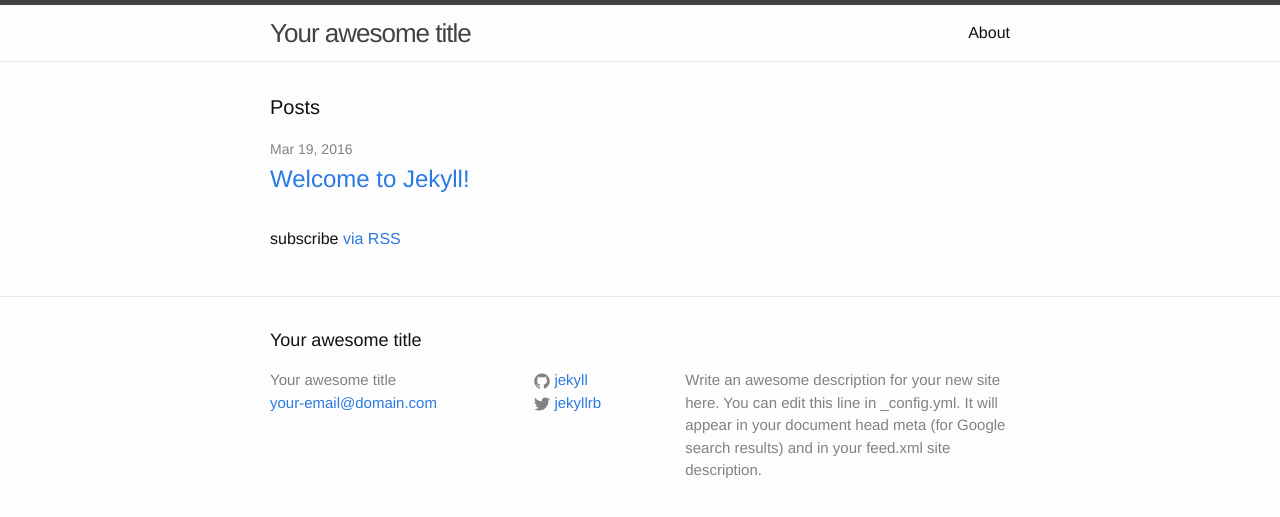
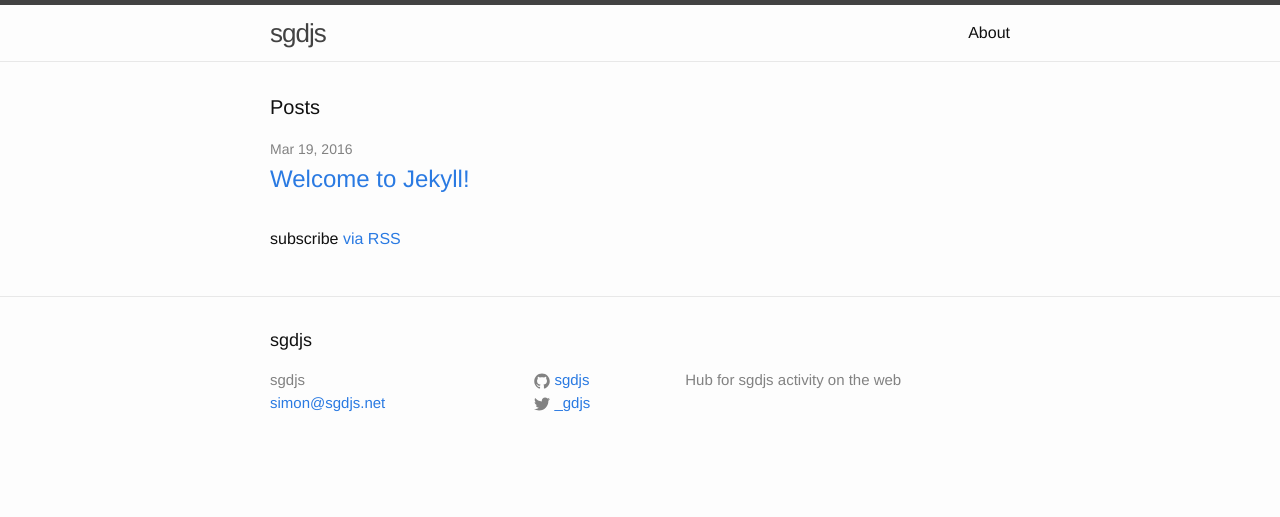
Before and after one commit to sgdjs/sgdjs.github.io, a Jekyll site: the page built from index.html, in a window 1280 px wide. Shown: the top 517 px of the page. Built offline with Jekyll 4.4.1, drawn with Linux system fonts in a browser that asks for light colours.

Commit message:
Personnalise le site

```diff
--- a/_config.yml
+++ b/_config.yml
@@ -6,16 +6,14 @@
 # 'jekyll serve'. If you change this file, please restart the server process.
 
 # Site settings
-title: Your awesome title
-email: your-email@domain.com
+title: sgdjs
+email: simon@sgdjs.net
 description: > # this means to ignore newlines until "baseurl:"
-  Write an awesome description for your new site here. You can edit this
-  line in _config.yml. It will appear in your document head meta (for
-  Google search results) and in your feed.xml site description.
+    Hub for sgdjs activity on the web
 baseurl: "" # the subpath of your site, e.g. /blog
-url: "http://yourdomain.com" # the base hostname & protocol for your site
-twitter_username: jekyllrb
-github_username:  jekyll
+url: "http://www.hub.sgdjs.net" # the base hostname & protocol for your site
+twitter_username: _gdjs
+github_username:  sgdjs
 
 # Build settings
 markdown: kramdown
```
